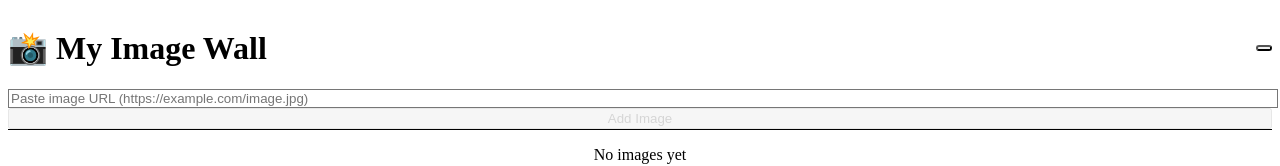
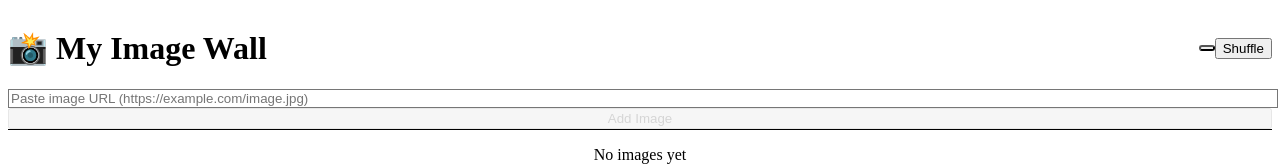
Before and after one commit to tokken10/image-bookmarking, a React (Vite) app: page / in a window 1280 px wide. Shown: the top 166 px of the page. Built offline with nearby package versions, Linux system fonts and the light colour scheme.

Commit message:
Improve dark mode toggle and add shuffle

```diff
--- a/src/App.tsx
+++ b/src/App.tsx
@@ -90,6 +90,17 @@ function App() {
     ))
   }, [])
 
+  const shuffleImages = useCallback(() => {
+    setImages(prev => {
+      const arr = [...prev]
+      for (let i = arr.length - 1; i > 0; i--) {
+        const j = Math.floor(Math.random() * (i + 1))
+        ;[arr[i], arr[j]] = [arr[j], arr[i]]
+      }
+      return arr
+    })
+  }, [])
+
   const openViewer = useCallback((index: number) => {
     setViewerIndex(index)
   }, [])
@@ -146,16 +157,33 @@ function App() {
         <div className="max-w-5xl mx-auto px-4 py-6">
           <div className="flex items-center justify-between mb-6">
             <h1 className="text-3xl sm:text-4xl font-extrabold tracking-tight">📸 My Image Wall</h1>
+            <div className="flex items-center gap-4">
+              <div className="flex items-center gap-2">
+                <svg className="w-5 h-5 text-yellow-500" fill="none" viewBox="0 0 24 24" stroke="currentColor">
+                  <path strokeLinecap="round" strokeLinejoin="round" strokeWidth={2} d="M12 3v1m0 16v1m8.364-8.364h-1M4.636 12H3m14.728 4.728l-.707-.707M6.343 6.343l-.707-.707m12.728 12.728l-.707-.707M6.343 17.657l-.707-.707M16 12a4 4 0 11-8 0 4 4 0 018 0z" />
+                </svg>
                 <button
                   type="button"
                   onClick={toggleDarkMode}
-              className="relative inline-flex h-6 w-11 items-center rounded-full bg-gray-200 dark:bg-gray-600 transition-colors focus:outline-none focus:ring-2 focus:ring-offset-2 focus:ring-blue-500"
+                  className={`relative inline-flex h-8 w-14 items-center rounded-full transition-colors focus:outline-none focus:ring-2 focus:ring-offset-2 focus:ring-blue-500 ${isDarkMode ? 'bg-indigo-600' : 'bg-gray-300'}`}
                   aria-label="Toggle dark mode"
                 >
                   <span
-                className={`inline-block h-4 w-4 transform rounded-full bg-white transition-transform ${isDarkMode ? 'translate-x-6' : 'translate-x-1'}`}
+                    className={`inline-block h-6 w-6 transform rounded-full bg-white shadow transition-transform ${isDarkMode ? 'translate-x-7' : 'translate-x-1'}`}
                   />
                 </button>
+                <svg className="w-5 h-5 text-blue-500" fill="none" viewBox="0 0 24 24" stroke="currentColor">
+                  <path strokeLinecap="round" strokeLinejoin="round" strokeWidth={2} d="M21 12.79A9 9 0 1111.21 3a7 7 0 009.79 9.79z" />
+                </svg>
+              </div>
+              <button
+                type="button"
+                onClick={shuffleImages}
+                className="px-3 py-2 rounded-md bg-blue-600 text-white text-sm font-medium shadow hover:bg-blue-700 focus:outline-none focus:ring-2 focus:ring-offset-2 focus:ring-blue-500"
+              >
+                Shuffle
+              </button>
+            </div>
           </div>
           <form
             onSubmit={handleSubmit}
```
Lines whose indentation alone changed are shown as unchanged.
